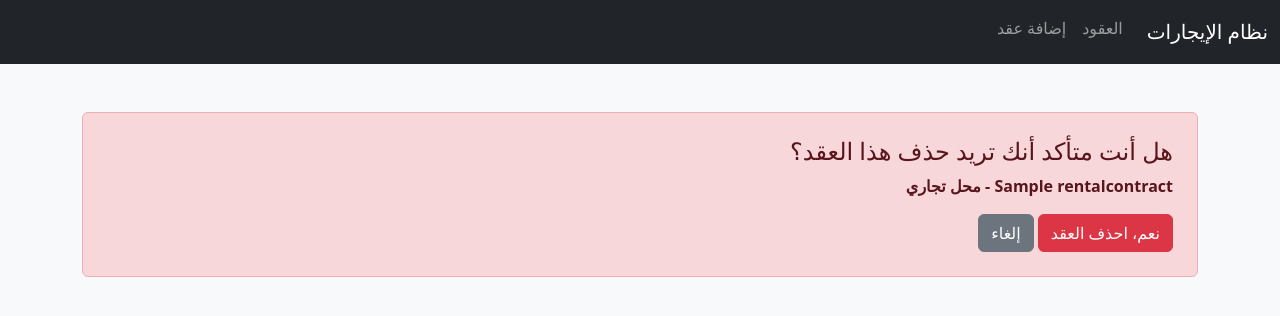
After one commit to alabri0803/rental_manager, a Django app: page /1/delete/ in a window 1280 px wide. The commit adds this page. Shown: the top 316 px of the page. Run offline with Django 5.2, Linux system fonts and the light colour scheme; tables that the repository leaves empty hold one stand-in row (values such as "Sample post").

Commit message:
المرحلة 13

```diff
--- a/core/admin.py
+++ b/core/admin.py
@@ -1,6 +1,7 @@
 from django.contrib import admin
+from django.utils.html import format_html
+
 from .models import RentalContract
-from django.utils.html import format_html
 
 
 @admin.register(RentalContract)
--- a/core/forms.py
+++ b/core/forms.py
@@ -1,6 +1,8 @@
 from django import forms
+from django.utils.translation import gettext_lazy as _
+
 from .models import RentalContract
-from django.utils.translation import gettext_lazy as _
+
 
 class RentalContractForm(forms.ModelForm):
   class Meta:
--- a/core/models.py
+++ b/core/models.py
@@ -1,6 +1,8 @@
+from datetime import date
+
 from django.db import models
 from django.utils.translation import gettext_lazy as _
-from datetime import date
+
 
 class PropertyType(models.TextChoices):
   COMMERCIAL = 'commercial', _('محل تجاري')
--- a/core/urls.py
+++ b/core/urls.py
@@ -1,7 +1,17 @@
 from django.urls import path
-from .views import contract_list, add_contract
+
+from .views import (
+  add_contract,
+  contract_delete,
+  contract_detail,
+  contract_edit,
+  contract_list,
+)
 
 urlpatterns = [
   path('', contract_list, name='contract_list'),
   path('add/', add_contract, name='add_contract'),
+  path('<int:pk>/', contract_detail, name='contract_detail'),
+  path('<int:pk>/edit/', contract_edit, name='contract_edit'),
+  path('<int:pk>/delete/', contract_delete, name='contract_delete'),
 ]
--- a/core/views.py
+++ b/core/views.py
@@ -1,9 +1,13 @@
 from typing import Counter
-from django.shortcuts import redirect, render
+
+from django.contrib import messages
 from django.db.models import Count
+from django.shortcuts import get_object_or_404, redirect, render
+from django.utils.translation import gettext as _
+
 from .forms import RentalContractForm
 from .models import PropertyType, RentalContract
-from django.utils.translation import gettext as _
+
 
 def contract_list(request):
   contracts = RentalContract.objects.all()
@@ -43,3 +47,27 @@ def add_contract(request):
   else:
     form = RentalContractForm()
   return render(request, 'core/add_contract.html', {'form': form})
+
+def contract_detail(request, pk):
+  contract = get_object_or_404(RentalContract, pk=pk)
+  return render(request, 'core/contract_detail.html', {'contract': contract})
+
+def contract_edit(request, pk):
+  contract = get_object_or_404(RentalContract, pk=pk)
+  if request.method == 'POST':
+    form = RentalContractForm(request.POST, instance=contract)
+    if form.is_valid():
+      form.save()
+      messages.success(request, "تم تعديل العقد بنجاح")
+      return redirect('contract_list')
+  else:
+    form = RentalContractForm(instance=contract)
+  return render(request, 'core/add_contract.html', {'form': form, 'contract': contract, 'edit': True})
+
+def contract_delete(request, pk):
+  contract = get_object_or_404(RentalContract, pk=pk)
+  if request.method == 'POST':
+    contract.delete()
+    messages.success(request, "تم حذف العقد بنجاح")
+    return redirect('contract_list')
+  return render(request, 'core/contract_confirm_delete.html', {'contract': contract})
--- a/templates/core/add_contract.html
+++ b/templates/core/add_contract.html
@@ -2,7 +2,7 @@
 {% block title %}إضافة عقد إيجار{% endblock %}
 {% block content %}
 <div class="card p-4">
-  <h2 class="mb-4">إضافة عقد إيجار جديد</h2>
+  <h2 class="mb-4">{% if edit %}تعديل العقد{% else %}إضافة عقد إيجار جديد{% endif %}</h2>
   <form method="POST" action="{% url 'add_contract' %}">
     {% csrf_token %}
     {{ form.non_field_errors }}
--- /dev/null
+++ b/templates/core/contract_confirm_delete.html
@@ -0,0 +1,13 @@
+{% extends "base.html" %}
+{% block title %}حذف العقد{% endblock %}
+{% block content %}
+<div class="alert alert-danger p-4">
+  <h4>هل أنت متأكد أنك تريد حذف هذا العقد؟</h4>
+  <p><strong>{{ contract.name }} - {{ contract.get_property_type_display }}</strong></p>
+  <form method="post">
+    {% csrf_token %}
+    <button type="submit" class="btn btn-danger">نعم، احذف العقد</button>
+    <a class="btn btn-secondary" href="{% url 'core:contract_list' %}">إلغاء</a>
+  </form>
+</div>
+{% endblock %}
--- a/templates/core/contract_list.html
+++ b/templates/core/contract_list.html
@@ -19,6 +19,7 @@
       <th>المدة</th>
       <th>الرسوم</th>
       <th>الحالة</th>
+      <th>الخيارات</th>
     </tr>
   </thead>
   <tbody>
@@ -30,6 +31,10 @@
       <td>{{ contract.start_date }} - {{ contract.end_date }}</td>
       <td>{{ contract.total_fee }}</td>
       <td>{{ contract.status }}</td>
+      <td>
+        <a class="btn btn-sm btn-info" href="{% url 'core:contract_detail' contract.id %}">عرض</a>
+        <a class="btn btn-sm btn-warning" href="{% url 'core:contract_edit' contract.id %}">تعديل</a>
+        <a class="btn btn-sm btn-danger" href="{% url 'core:contract_delete' contract.id %}">حذف</a>
     </tr>
     {% endfor %}
   </tbody>
```
Also changed, not shown: templates/core/contract_detail.html (added, +21 -0 lines).
